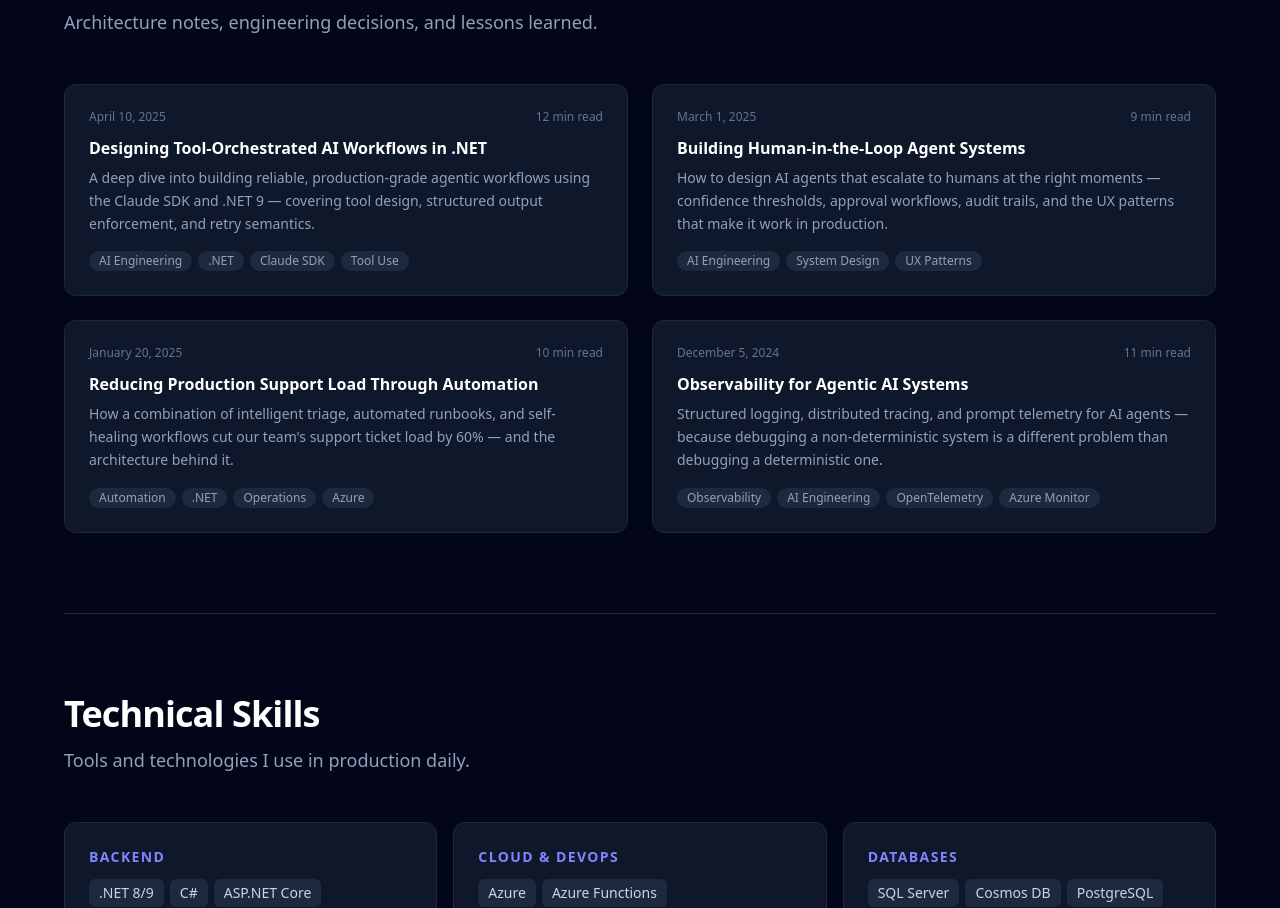
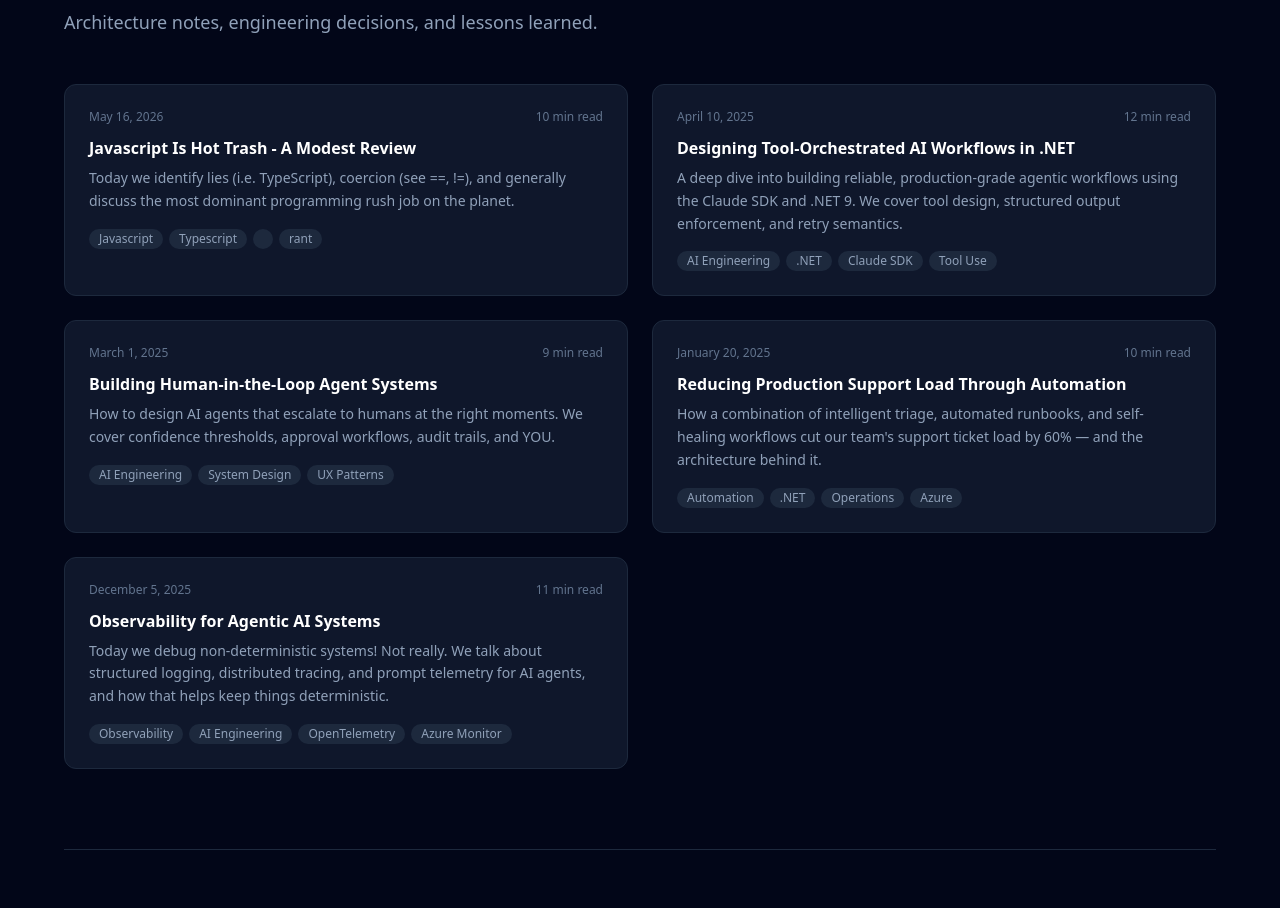
Before and after one commit to pringles-can/portfoliblog, a Next.js app: page / in a window 1280 px wide. Shown: the part 1957-2865 px from the top of the page. Built offline with nearby package versions, Linux system fonts and the light colour scheme.

Commit message:
minor text fixes

```diff
--- a/src/features/writeups/writeups.content.ts
+++ b/src/features/writeups/writeups.content.ts
@@ -2,25 +2,38 @@ import type { Writeup } from "./writeups.types";
 
 export const writeups: Writeup[] = [
   {
+    id: "javascript-sucks-ass",
+    title: "Javascript Is Hot Trash - A Modest Review",
+    summary:
+      "Today we identify lies (i.e. TypeScript), coercion (see ==, !=), and generally discuss the most dominant programming rush job on the planet.",
+    tags: ["Javascript", "Typescript", "", "rant"],
+    readTime: "10 min read",
+    href: "#",
+    publishedAt: "2026-05-16",
+  },
+
+  {
     id: "tool-orchestrated-ai-workflows",
     title: "Designing Tool-Orchestrated AI Workflows in .NET",
     summary:
-      "A deep dive into building reliable, production-grade agentic workflows using the Claude SDK and .NET 9 — covering tool design, structured output enforcement, and retry semantics.",
+      "A deep dive into building reliable, production-grade agentic workflows using the Claude SDK and .NET 9.  We cover tool design, structured output enforcement, and retry semantics.",
     tags: ["AI Engineering", ".NET", "Claude SDK", "Tool Use"],
     readTime: "12 min read",
-    href: "#", // TODO: replace with actual article URL
+    href: "#",
     publishedAt: "2025-04-10",
   },
+
   {
     id: "human-in-the-loop-agents",
     title: "Building Human-in-the-Loop Agent Systems",
     summary:
-      "How to design AI agents that escalate to humans at the right moments — confidence thresholds, approval workflows, audit trails, and the UX patterns that make it work in production.",
+      "How to design AI agents that escalate to humans at the right moments.  We cover confidence thresholds, approval workflows, audit trails, and YOU.",
     tags: ["AI Engineering", "System Design", "UX Patterns"],
     readTime: "9 min read",
-    href: "#", // TODO: replace with actual article URL
+    href: "#",
     publishedAt: "2025-03-01",
   },
+
   {
     id: "reducing-support-load-automation",
     title: "Reducing Production Support Load Through Automation",
@@ -28,17 +41,18 @@ export const writeups: Writeup[] = [
       "How a combination of intelligent triage, automated runbooks, and self-healing workflows cut our team's support ticket load by 60% — and the architecture behind it.",
     tags: ["Automation", ".NET", "Operations", "Azure"],
     readTime: "10 min read",
-    href: "#", // TODO: replace with actual article URL
+    href: "#",
     publishedAt: "2025-01-20",
   },
+
   {
     id: "observability-agentic-ai",
     title: "Observability for Agentic AI Systems",
     summary:
-      "Structured logging, distributed tracing, and prompt telemetry for AI agents — because debugging a non-deterministic system is a different problem than debugging a deterministic one.",
+      "Today we debug non-deterministic systems!  Not really.  We talk about structured logging, distributed tracing, and prompt telemetry for AI agents, and how that helps keep things deterministic.",
     tags: ["Observability", "AI Engineering", "OpenTelemetry", "Azure Monitor"],
     readTime: "11 min read",
-    href: "#", // TODO: replace with actual article URL
-    publishedAt: "2024-12-05",
+    href: "#",
+    publishedAt: "2025-12-05",
   },
 ];
```
